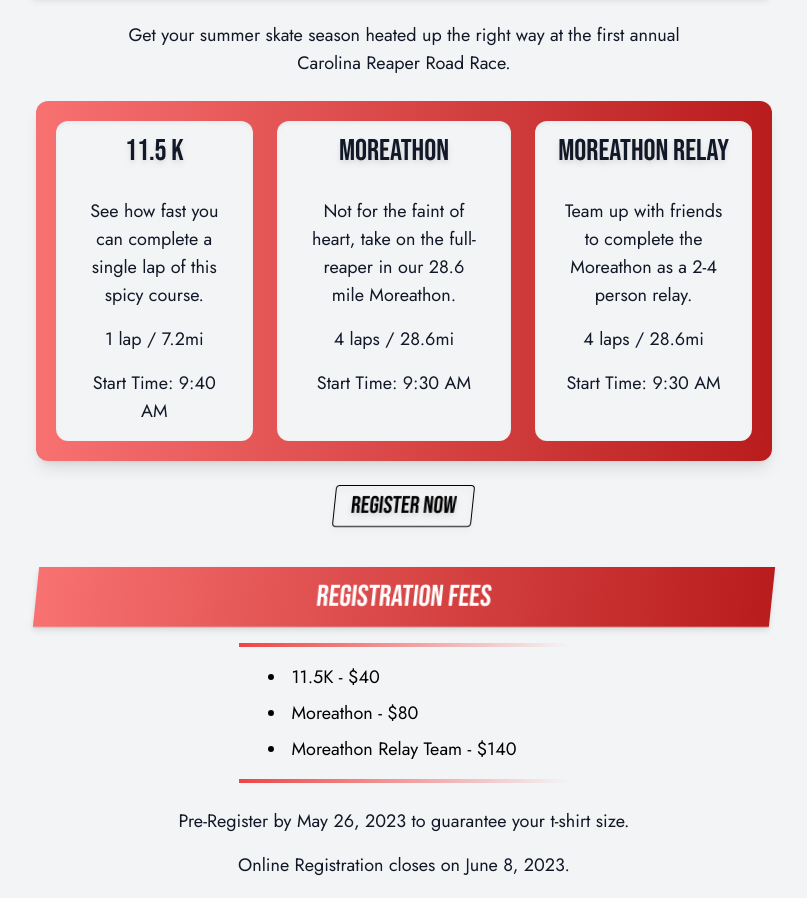
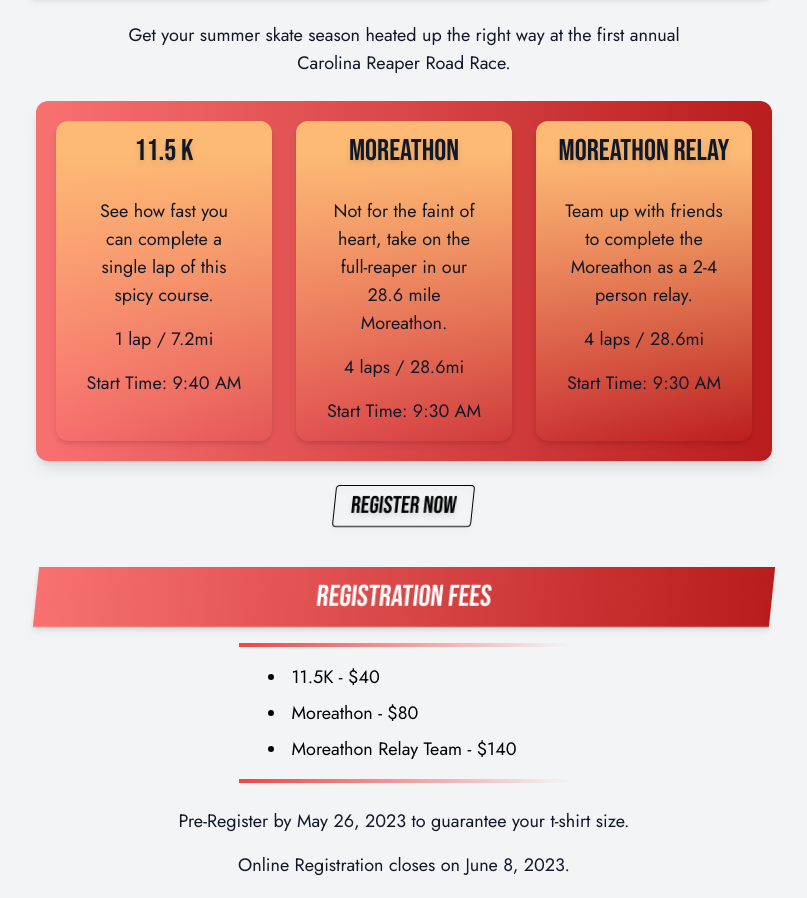
Before and after one commit to Abdeboskey/Reaper-Road-Race, a React (Vite) app: page / in a window 1280 px wide. Shown: the part 836-1734 px from the top of the page, without its empty margins (236-1043 px from the left). Built offline with nearby package versions, Linux system fonts and the light colour scheme; a web font is replaced by a local one.

Commit message:
Center p tags, add width and update bg color

```diff
--- a/src/components/CategoryCard.jsx
+++ b/src/components/CategoryCard.jsx
@@ -10,7 +10,7 @@ const CategoryCard = (props) => {
     startTime,
   } = props
 
-  const style = "bg-gray-100 shadow-inner rounded-xl m-3"
+  const style = "md:w-1/3 bg-gradient-to-b from-orange-300 from-10% shadow-md rounded-xl m-3"
 
   return (
     <div className={style}>
@@ -18,9 +18,9 @@ const CategoryCard = (props) => {
         <H3>{name}</H3>
       </div>
       <div className="p-2">
-        <P>{description}</P>
-        <P>{numLaps} {numLaps > 1 ? "laps" : "lap"} / {distance}mi</P>
-        <P>Start Time: {startTime} AM</P>
+        <P center>{description}</P>
+        <P center>{numLaps} {numLaps > 1 ? "laps" : "lap"} / {distance}mi</P>
+        <P center>Start Time: {startTime} AM</P>
       </div>
     </div>
   )
```
